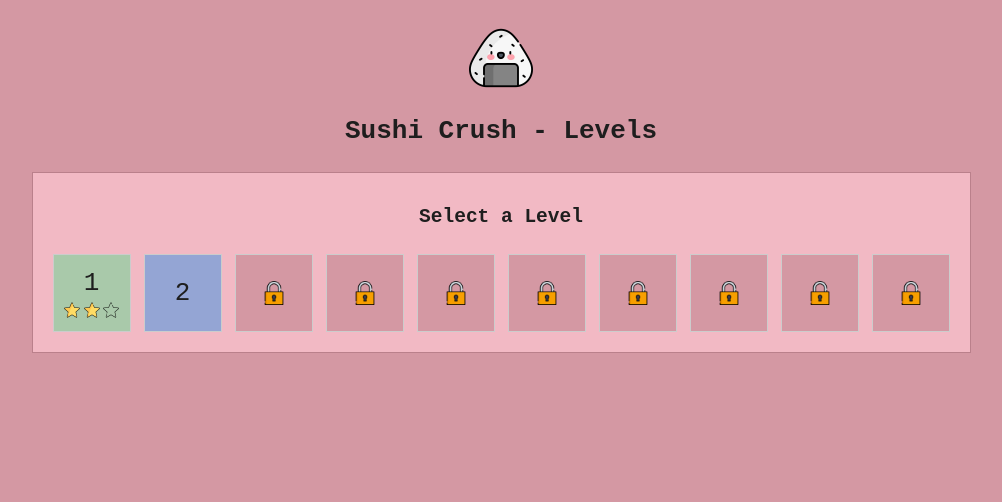
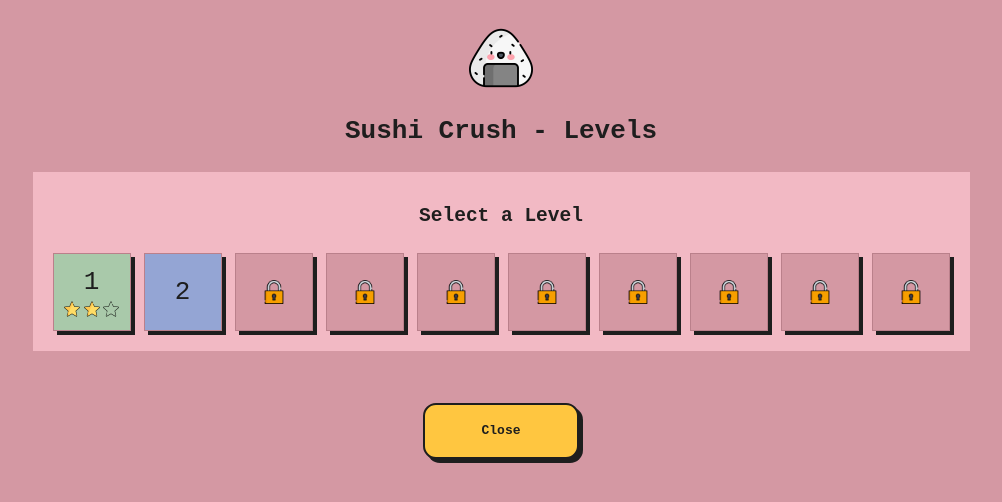
Before and after one commit to softwarenacho/sushi-crush, a Next.js app: page /levels in a window 1280 px wide. Shown: the top 502 px of the page, without its empty margins (139-1141 px from the left). Built offline with nearby package versions, Linux system fonts and the light colour scheme.

Commit message:
visual improvements

```diff
--- a/app/_components/Title.tsx
+++ b/app/_components/Title.tsx
@@ -4,7 +4,13 @@ const Title = ({ title = '' }: { title?: string }) => {
   return (
     <>
       <Image src='/sushi/onigiri.webp' alt='Onigiri' width={64} height={64} />
-      <h1>{title}</h1>
+      <h1
+        style={{
+          textAlign: 'center',
+        }}
+      >
+        {title}
+      </h1>
     </>
   );
 };
--- a/app/_styles/LevelSelector.module.scss
+++ b/app/_styles/LevelSelector.module.scss
@@ -3,7 +3,6 @@
 .modal {
   padding: 20px;
   background-color: $pink-5;
-  border: 1px solid $pink-1;
   max-width: 90vw;
   h2 {
     text-align: center;
@@ -20,13 +19,17 @@
 }
 
 .levelItem {
-  border: 1px solid #ccc;
+  border: 1px solid $pink-1;
   padding: 1rem;
   text-align: center;
   @include flex-center;
   flex-direction: column;
   width: 6rem;
   height: 6rem;
+  box-shadow: $black 4px 4px 0 0;
+  &:hover {
+    box-shadow: $black 6px 6px 0 0;
+  }
 }
 
 .levelNumber {
--- a/app/_styles/Levels.module.scss
+++ b/app/_styles/Levels.module.scss
@@ -7,3 +7,11 @@
   padding: 2rem;
   gap: 2rem;
 }
+
+.button {
+  @include button;
+  &:hover,
+  &:active {
+    background-color: $red;
+  }
+}
--- a/app/levels/page.tsx
+++ b/app/levels/page.tsx
@@ -1,5 +1,6 @@
 'use client';
 
+import Link from 'next/link';
 import { useState } from 'react';
 import Board from '../_components/Board';
 import LevelSelector, { Level } from '../_components/LevelSelector';
@@ -31,7 +32,14 @@ const Levels = () => {
             : 'Sushi Crush - Levels'
         }
       />
-      {!selectedLevel && <LevelSelector setLevel={setLevel} levels={levels} />}
+      {!selectedLevel && (
+        <>
+          <LevelSelector setLevel={setLevel} levels={levels} />
+          <Link href='/' className={styles.button} role='button'>
+            Close
+          </Link>
+        </>
+      )}
       {!!selectedLevel && (
         <Board
           close={() => setLevel(0)}
```
